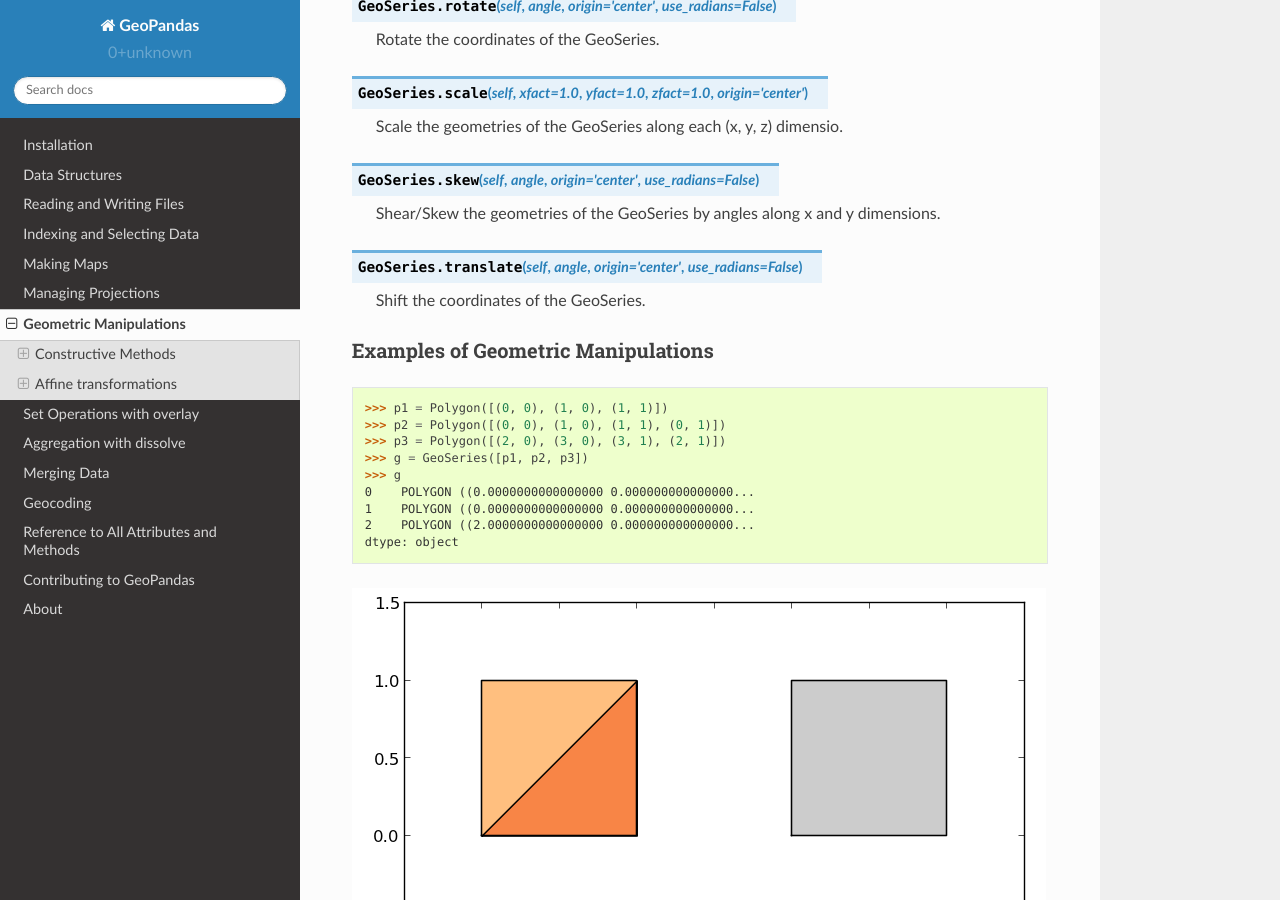
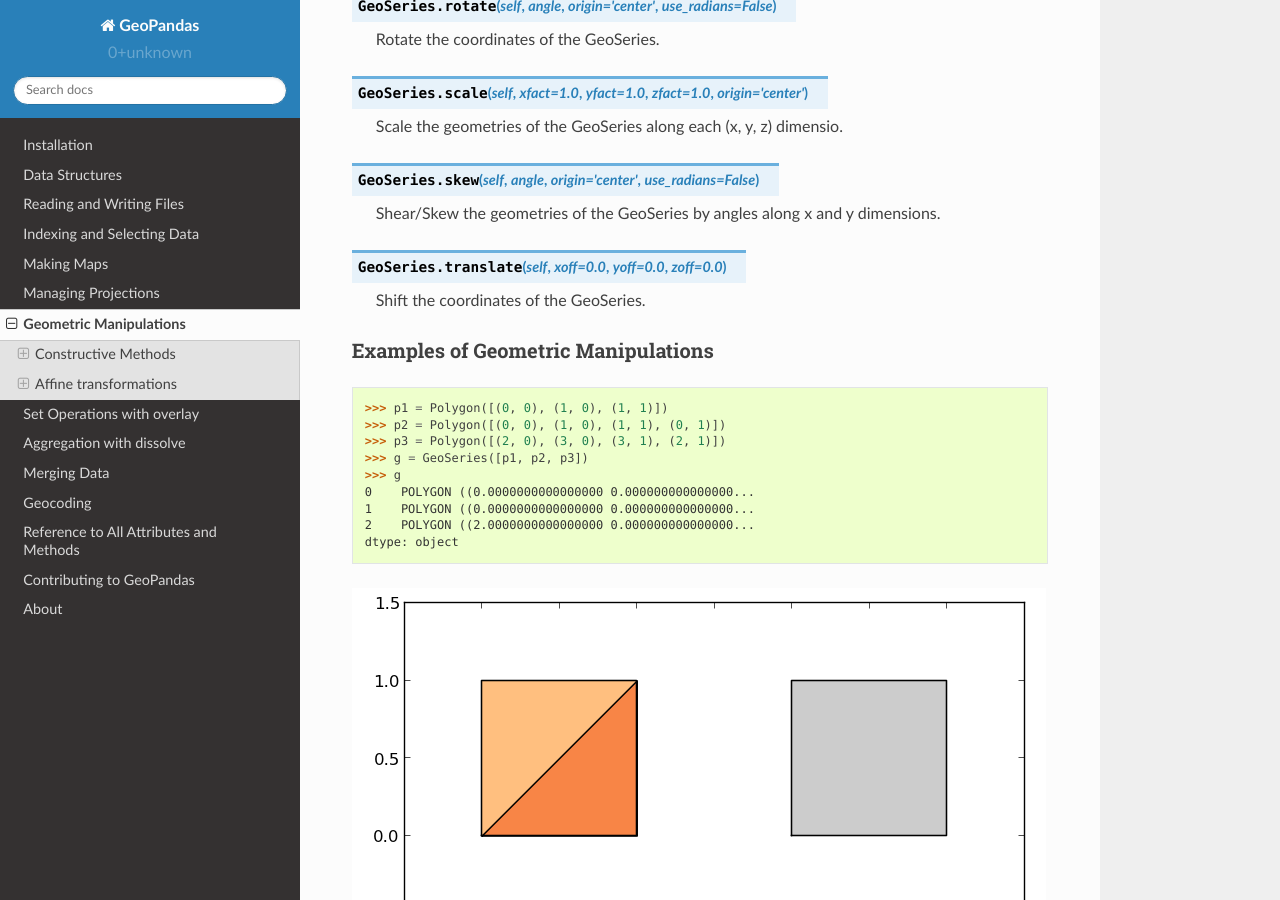
Before and after one commit to geopandas/geopandas, a Sphinx documentation site: the page built from doc/source/geometric_manipulations.rst, in a window 1280 px wide and 900 px high, scrolled down 1163 px. Built offline with Sphinx 7.4.7 and the Read the Docs theme 2.0.0, drawn with Linux system fonts in a browser that asks for light colours; pages that are not in the unit, such as notebooks, are missing from menus.

Commit message:
BUG: fix incorrect parameters in translate

```diff
--- a/doc/source/geometric_manipulations.rst
+++ b/doc/source/geometric_manipulations.rst
@@ -62,7 +62,7 @@
 
   Shear/Skew the geometries of the GeoSeries by angles along x and y dimensions.
 
-.. method:: GeoSeries.translate(self, angle, origin='center', use_radians=False)
+.. method:: GeoSeries.translate(self, xoff=0.0, yoff=0.0, zoff=0.0)
 
   Shift the coordinates of the GeoSeries.
 
```
